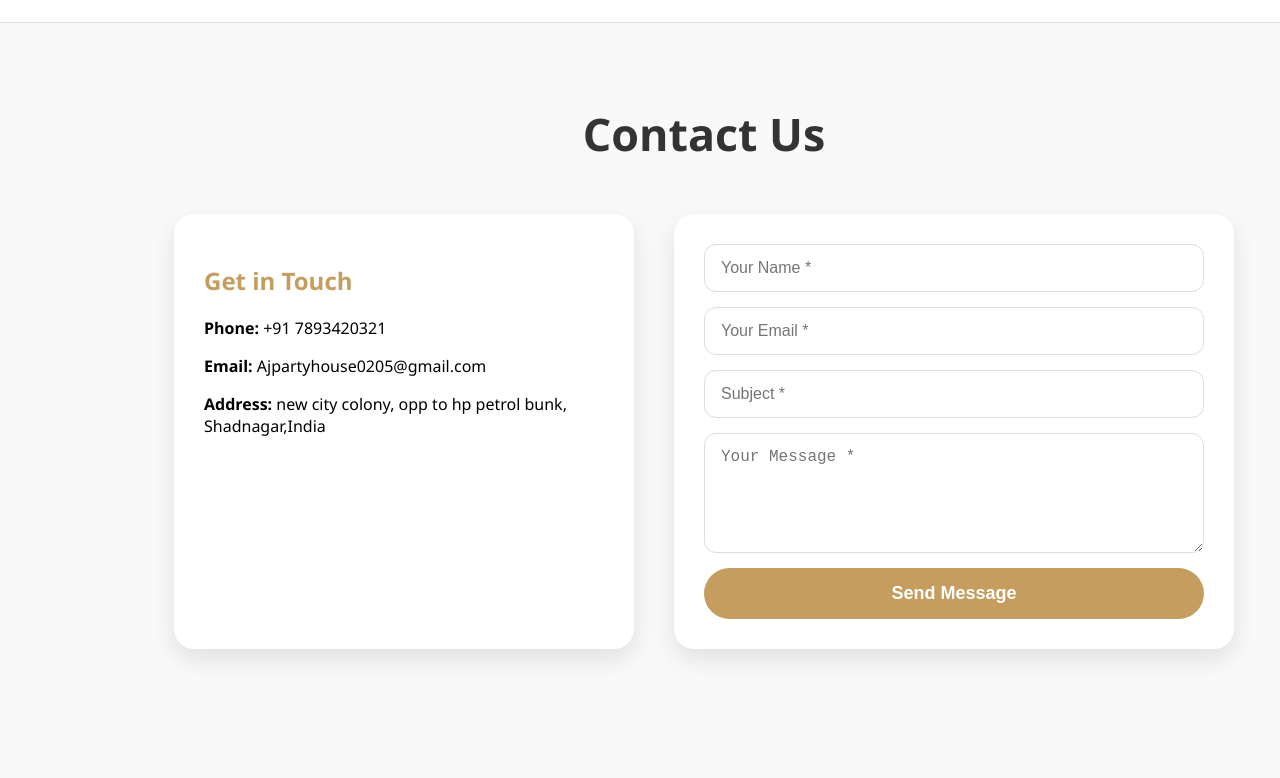
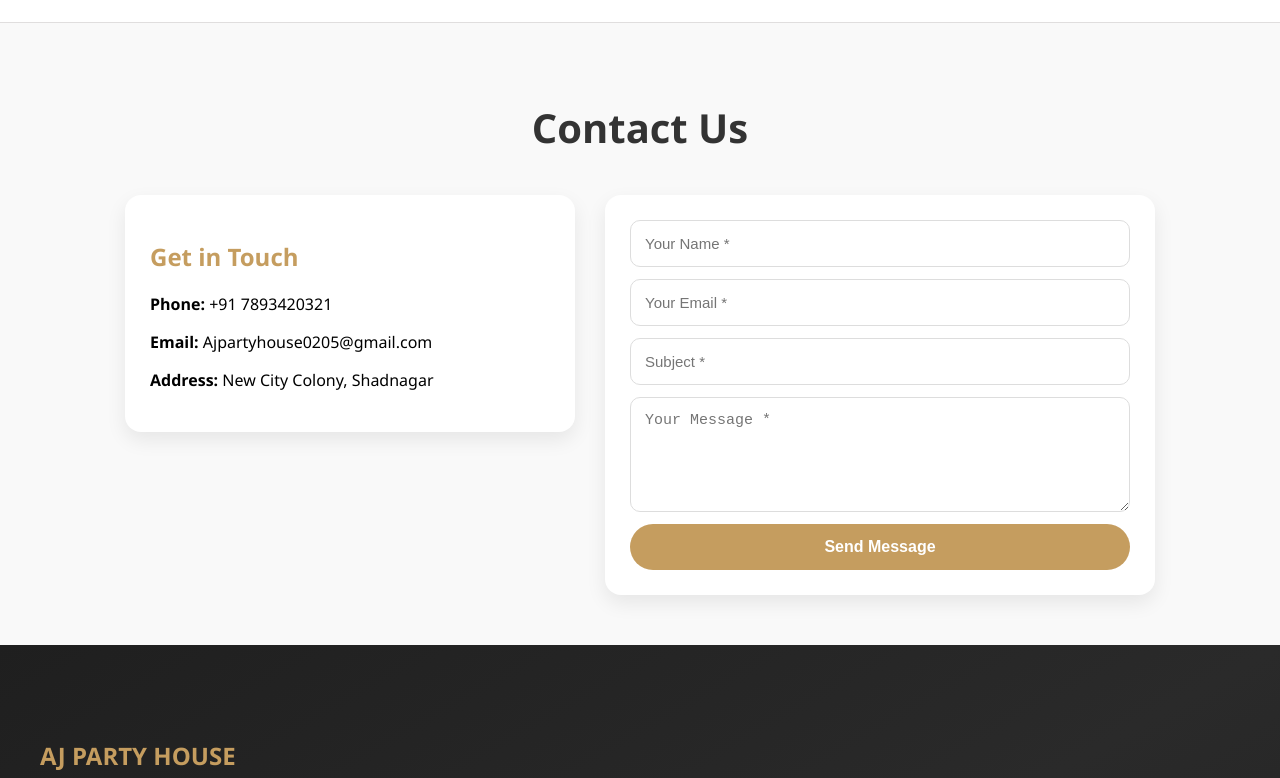
Before and after one commit to pathapatisneha2025-commits/Partyhousewebsite, a React (Create React App) app: page /contact in a window 1280 px wide. Shown: the part 522-1300 px from the top of the page. Built offline with nearby package versions, Linux system fonts and the light colour scheme.

Commit message:
changes made

```diff
--- a/src/App.js
+++ b/src/App.js
@@ -18,11 +18,14 @@ import { BookingHall } from "./pages/BookingHall";
 import BookingPage from "./pages/BookingPage";
 import ContactPage from "./pages/ContactPage";
 import ServicesPage from "./pages/ServicePage";
+import ScrollToTop from "./component/ScrollToTop";
 
 export default function App() {
   return (
     <Router>
+
       <>
+      <ScrollToTop/>
         <Navbar />
 
         <Routes>
--- /dev/null
+++ b/src/component/ScrollToTop.js
@@ -0,0 +1,16 @@
+import { useEffect } from "react";
+import { useLocation } from "react-router-dom";
+
+export default function ScrollToTop() {
+  const { pathname } = useLocation();
+
+  useEffect(() => {
+    window.scrollTo({
+      top: 0,
+      left: 0,
+      behavior: "smooth", // or "auto"
+    });
+  }, [pathname]);
+
+  return null;
+}
--- a/src/pages/ContactPage.jsx
+++ b/src/pages/ContactPage.jsx
@@ -9,33 +9,41 @@ export default function ContactPage() {
     message: "",
   });
 
+  const isMobile = window.innerWidth < 768;
+
   const handleChange = (field, value) => {
-    setFormData(prev => ({ ...prev, [field]: value }));
+    setFormData((prev) => ({ ...prev, [field]: value }));
   };
 
   const handleSubmit = async (e) => {
     e.preventDefault();
 
-  if (!formData.name || !formData.email || !formData.subject || !formData.message) {
+    if (
+      !formData.name ||
+      !formData.email ||
+      !formData.subject ||
+      !formData.message
+    ) {
       alert("Please fill all required fields!");
       return;
     }
 
     try {
-    const response = await fetch("https://partyhousedatabase-rpft.onrender.com/contact/send", {
+      const response = await fetch(
+        "https://partyhousedatabase-rpft.onrender.com/contact/send",
+        {
           method: "POST",
           headers: {
             "Content-Type": "application/json",
           },
           body: JSON.stringify(formData),
-    });
+        }
+      );
 
       const data = await response.json();
 
       if (response.ok) {
         alert(data.message || "Message sent successfully!");
-
-      // reset form after success
         setFormData({
           name: "",
           email: "",
@@ -45,124 +53,149 @@ export default function ContactPage() {
       } else {
         alert(data.error || "Failed to send message");
       }
-
     } catch (error) {
       console.error(error);
       alert("Server not reachable");
     }
   };
+
   return (
-    <>
-      <div style={{
-        width: "100%",
+    <div
+      style={{
+        display: "flex",
+        flexDirection: "column",
         minHeight: "100vh",
-        padding: "50px 5%",
         background: "#f9f9f9",
-        fontFamily: "'Segoe UI', Tahoma, Geneva, Verdana, sans-serif"
-      }}>
-        <h1 style={{ textAlign: "center", marginBottom: "50px", color: "#333", fontSize: "2.8rem" }}>
+        fontFamily: "'Segoe UI', Tahoma, Geneva, Verdana, sans-serif",
+      }}
+    >
+      {/* MAIN CONTENT */}
+      <div
+        style={{
+          flex: 1,
+          padding: isMobile ? "30px 15px" : "50px 5%",
+        }}
+      >
+        <h1
+          style={{
+            textAlign: "center",
+            marginBottom: "40px",
+            color: "#333",
+            fontSize: isMobile ? "1.8rem" : "2.5rem",
+          }}
+        >
           Contact Us
         </h1>
 
-        <div style={{
+        <div
+          style={{
             display: "flex",
-          flexWrap: "wrap",
-          gap: "40px",
+            flexDirection: isMobile ? "column" : "row",
+            gap: "30px",
             justifyContent: "center",
-        }}>
+            alignItems: isMobile ? "center" : "flex-start",
+          }}
+        >
+          {/* CONTACT INFO */}
+          <div
+            style={{
+              width: isMobile ? "100%" : "400px",
+              background: "#fff",
+              padding: "25px",
+              borderRadius: "16px",
+              boxShadow: "0 8px 20px rgba(0,0,0,0.08)",
+            }}
+          >
+            <h2 style={{ marginBottom: "20px", color: "#c59d5f" }}>
+              Get in Touch
+            </h2>
 
-          {/* Contact Info */}
-          <div
-            className="contact-info"
-            style={{
-              flex: "1 1 300px",
-              maxWidth: "400px",
-              background: "#fff",
-              padding: "30px",
-              borderRadius: "20px",
-              boxShadow: "0 10px 25px rgba(0,0,0,0.1)"
-            }}>
-            <h2 style={{ marginBottom: "20px", color: "#c59d5f" }}>Get in Touch</h2>
             <p><strong>Phone:</strong> +91 7893420321</p>
             <p><strong>Email:</strong> Ajpartyhouse0205@gmail.com</p>
-            <p><strong>Address:</strong> new city colony, opp to hp petrol bunk, Shadnagar,India</p>
+            <p>
+              <strong>Address:</strong> New City Colony, Shadnagar
+            </p>
           </div>
 
-          {/* Contact Form */}
+          {/* FORM */}
           <div
-            className="contact-form"
             style={{
-              flex: "1 1 400px",
-              maxWidth: "500px",
+              width: isMobile ? "100%" : "500px",
               background: "#fff",
-              padding: "30px",
-              borderRadius: "20px",
-              boxShadow: "0 10px 25px rgba(0,0,0,0.1)"
-            }}>
-            <form onSubmit={handleSubmit} style={{ display: "flex", flexDirection: "column", gap: "15px" }}>
+              padding: "25px",
+              borderRadius: "16px",
+              boxShadow: "0 8px 20px rgba(0,0,0,0.08)",
+            }}
+          >
+            <form
+              onSubmit={handleSubmit}
+              style={{
+                display: "flex",
+                flexDirection: "column",
+                gap: "12px",
+              }}
+            >
               <input
-                type="text"
                 placeholder="Your Name *"
                 value={formData.name}
-                onChange={e => handleChange("name", e.target.value)}
-                required
+                onChange={(e) => handleChange("name", e.target.value)}
                 style={inputStyle}
               />
+
               <input
-                type="email"
                 placeholder="Your Email *"
                 value={formData.email}
-                onChange={e => handleChange("email", e.target.value)}
-                required
+                onChange={(e) => handleChange("email", e.target.value)}
                 style={inputStyle}
               />
+
               <input
-                type="text"
                 placeholder="Subject *"
                 value={formData.subject}
-                onChange={e => handleChange("subject", e.target.value)}
-                required
+                onChange={(e) => handleChange("subject", e.target.value)}
                 style={inputStyle}
               />
+
               <textarea
                 placeholder="Your Message *"
                 value={formData.message}
-                onChange={e => handleChange("message", e.target.value)}
+                onChange={(e) => handleChange("message", e.target.value)}
                 rows="5"
-                required
                 style={{ ...inputStyle, resize: "vertical" }}
               />
-              <button type="submit" style={buttonStyle}>Send Message</button>
+
+              <button type="submit" style={buttonStyle}>
+                Send Message
+              </button>
             </form>
           </div>
         </div>
+      </div>
 
+      <Footer />
     </div>
-      <Footer></Footer>
-    </>
   );
 }
 
-// --- Inline Styles ---
+// STYLES
 const inputStyle = {
   width: "100%",
-  padding: "14px 16px",
-  borderRadius: "12px",
+  padding: "14px",
+  borderRadius: "10px",
   border: "1px solid #ddd",
-  fontSize: "16px",
+  fontSize: "15px",
   outline: "none",
   boxSizing: "border-box",
 };
 
 const buttonStyle = {
   width: "100%",
-  padding: "15px",
+  padding: "14px",
   borderRadius: "50px",
   border: "none",
   background: "#c59d5f",
   color: "#fff",
-  fontSize: "18px",
+  fontSize: "16px",
   fontWeight: "bold",
   cursor: "pointer",
-  transition: "0.3s",
 };
```
Lines whose indentation alone changed are shown as unchanged.
